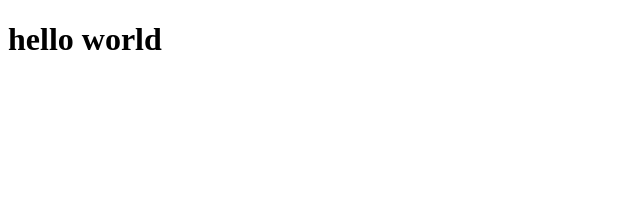
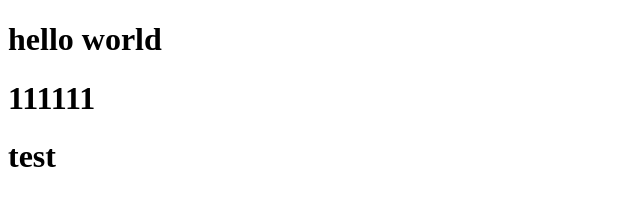
Before and after one commit to kwak38621/tsprj, a website: page index.html in a window 1280 px wide. Shown: the whole page, without its empty margins (0-640 px from the left). Drawn offline with Linux system fonts and the light colour scheme.

Commit message:
초기커밋메시지

```diff
--- a/index.html
+++ b/index.html
@@ -7,6 +7,7 @@
 </head>
 <body>
     <h1>hello world</h1>
-
+    <h1>111111</h1>
+    <h1>test</h1>
 </body>
 </html>
```
